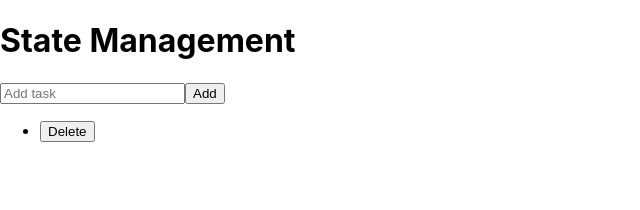
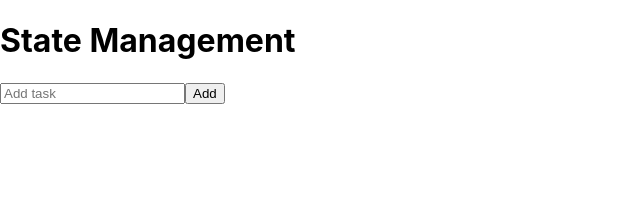
Before and after one commit to AKRkar/rabah-react-app, a React (Create React App) app: page /managestate in a window 1280 px wide. Shown: the top 210 px of the page, without its empty margins (0-640 px from the left). Built offline with nearby package versions, Linux system fonts and the light colour scheme.

Commit message:
handle state mgt within same component

```diff
--- a/src/StateMgtDemo.js
+++ b/src/StateMgtDemo.js
@@ -1,4 +1,3 @@
-
 
 // https://beta.reactjs.org/learn/managing-state
 
@@ -6,6 +5,9 @@ import {useEffect, useState} from "react";
 
 function StateMgtDemo(){
     const [taskText, setTaskText] = useState('');
+    const [taskList, setTaskList] = useState([]);
+    const [nextTaskId, setNextTaskId] = useState(0);
+
 
     useEffect( () => {
         console.log("init effect....")
@@ -20,14 +22,21 @@ function StateMgtDemo(){
             <input
                 placeholder="Add task"
                 value={taskText}
-                onChange={e => { setTaskText(e.target.value); console.log(taskText)}}
+                onChange={e => { setTaskText(e.target.value);}}
             />
-            <button onClick={() => {console.log("text...")}}>Add</button>
+            <button onClick={() => {
+                setTaskList([...taskList, { id: nextTaskId, name: taskText }]);
+                setNextTaskId(nextTaskId + 1);
+            }}>
+                Add
+            </button>
             <ul>
-                <li>
-                    {taskText}
-                    <button onClick={() => console.log("deleting")}>Delete</button>
-                </li>
+                {taskList.map(t => {
+                    return (<li key={nextTaskId}>
+                        {t.name}
+                        <button onClick={() => console.log("deleting")}>Delete</button>
+                    </li>)
+                })}
             </ul>
         </>
     );
```
